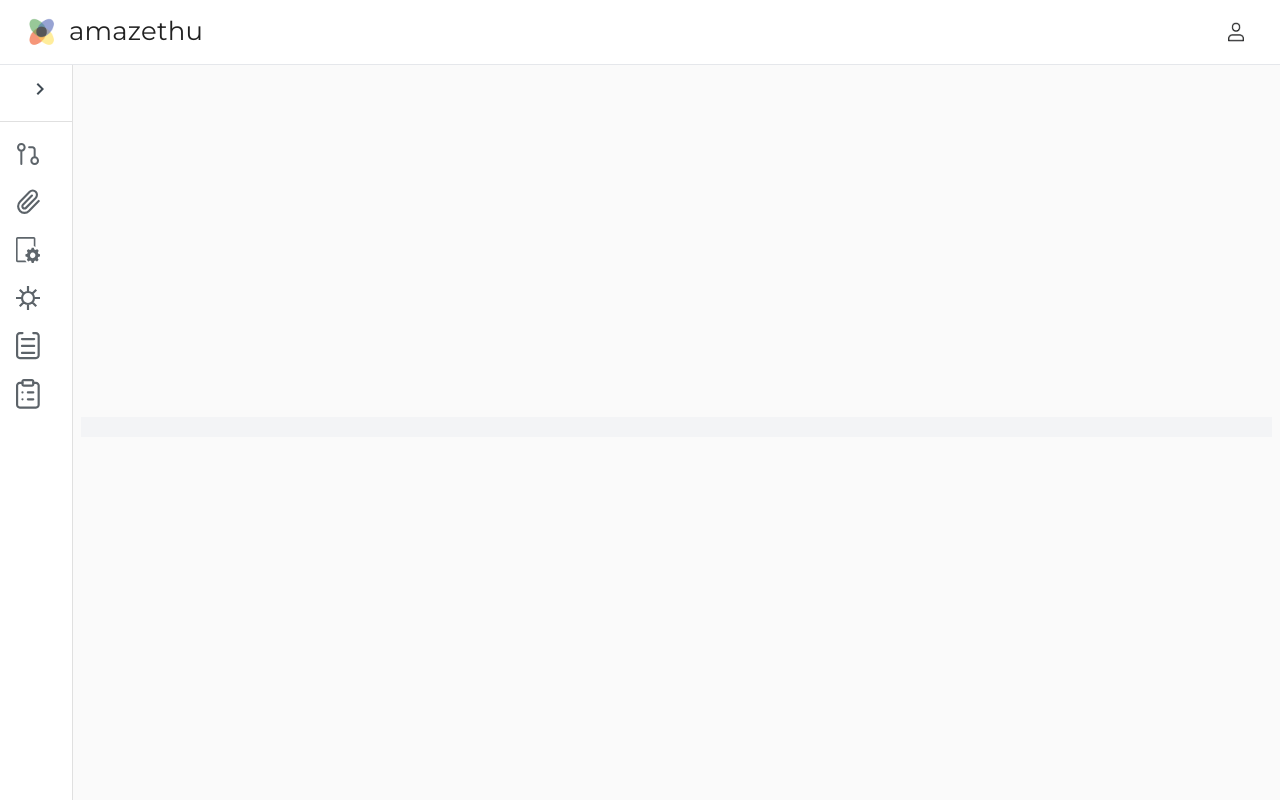
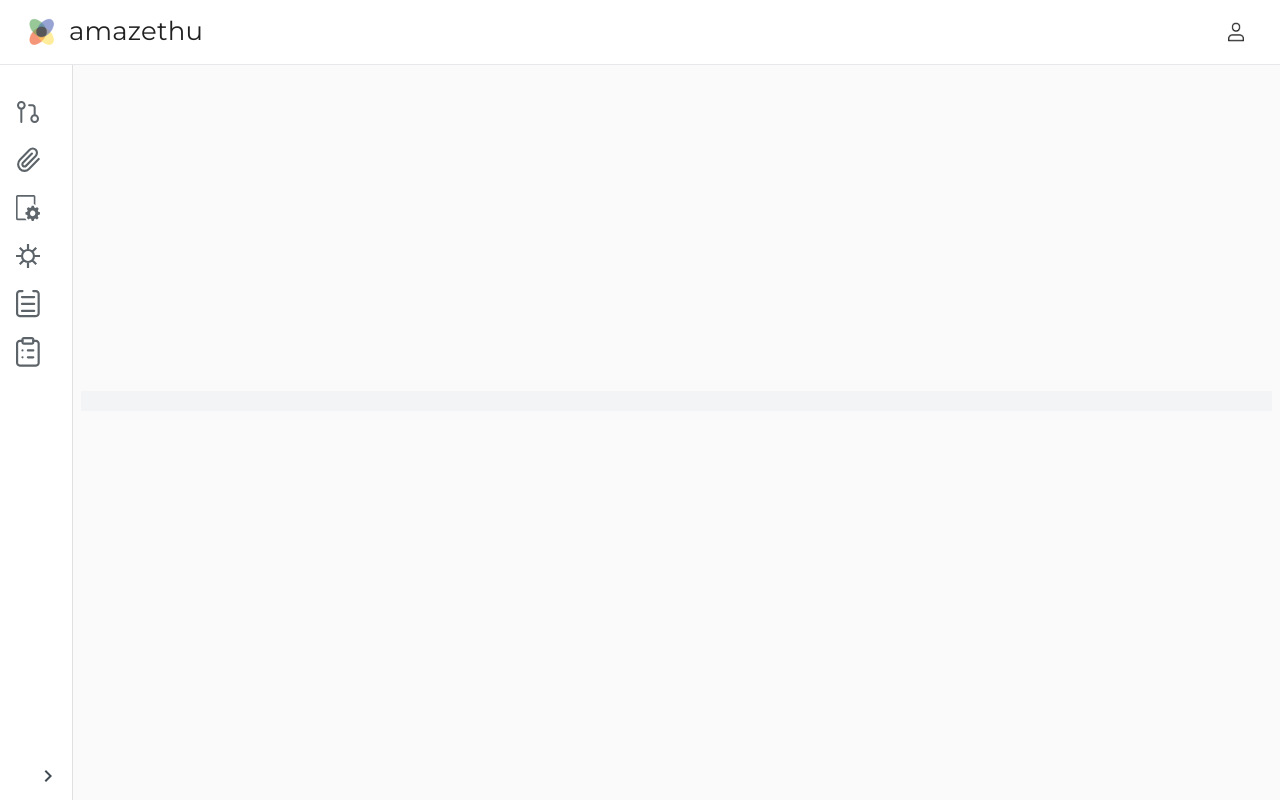
Before and after one commit to AbdulAziz0682/afluence, a React (Create React App) app: page /console in a window 1280 px wide. Built offline with nearby package versions, Linux system fonts and the light colour scheme; what jss-rtl would draw is missing.

Commit message:
Changed the arrow position on Sidebar in console

```diff
--- a/src/components/Console/SideBar.js
+++ b/src/components/Console/SideBar.js
@@ -36,7 +36,7 @@ const useStyles = makeStyles((theme) => ({
 	width: drawerWidth,
 	flexShrink: 0,
 	whiteSpace: 'nowrap',
-	zIndex: theme.zIndex.drawer - 200
+	zIndex: theme.zIndex.drawer - 200,
   },
   drawerOpen: {
 	width: drawerWidth,
@@ -44,8 +44,10 @@ const useStyles = makeStyles((theme) => ({
 	  easing: theme.transitions.easing.sharp,
 	  duration: theme.transitions.duration.enteringScreen,
 	}),
+	paddingTop: 80
   },
   drawerClose: {
+	paddingTop: 80,
 	transition: theme.transitions.create('width', {
 	  easing: theme.transitions.easing.sharp,
 	  duration: theme.transitions.duration.leavingScreen,
@@ -65,9 +67,9 @@ const useStyles = makeStyles((theme) => ({
 	...theme.mixins.toolbar,
 	marginTop: theme.mixins.toolbar.minHeight+1,
   },
-  content: {
+  listContent: {
 	flexGrow: 1,
-	padding: theme.spacing(3),
+	marginTop: theme.spacing(3),
   },
 }));
 
@@ -87,7 +89,7 @@ export default function SideBar() {
 	  <Drawer
 		variant="permanent"
 		id="drawer"
-		className={clsx('mt-6',classes.drawer, {
+		className={clsx('mt-3',classes.drawer, {
 		  [classes.drawerOpen]: open,
 		  [classes.drawerClose]: !open,
 		})}
@@ -98,13 +100,12 @@ export default function SideBar() {
 		  }),
 		}}
 	  >
-		<div id="drawerbar" className={classes.toolbar}>
+		<div id="drawerbar" className={classes.toolbar, 'order-last flex-grow flex items-end justify-end'}>
 		  <IconButton onClick={()=>dispatch(toggleDrawer())}>
 			<ChevronIcon color="primary" expanded={open} />
 		  </IconButton>
 		</div>
-		<Divider />
-		<List>
+		<List className={classes.content}>
 			<ListItem button key="1" style={{backgroundColor: tabs[currentTab]?.title.toLowerCase() === 'dialog flow' ? activeColor : ''}} onClick={()=>dispatch(addTab({title: 'dialog Flow', type: 'dialogFlow'}))} >
 			  <ListItemIcon><img src={dialogFlowIcon} alt="dialogFlow" className="w-6" /></ListItemIcon>
 			  <ListItemText primary="Dialog Flow" />
```
